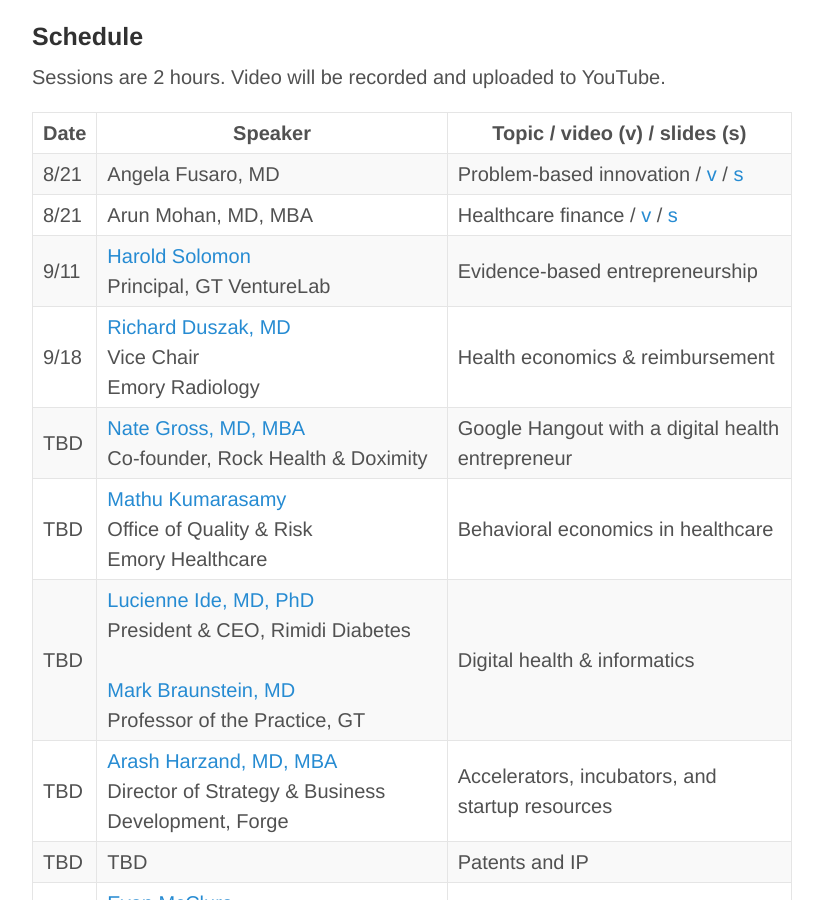
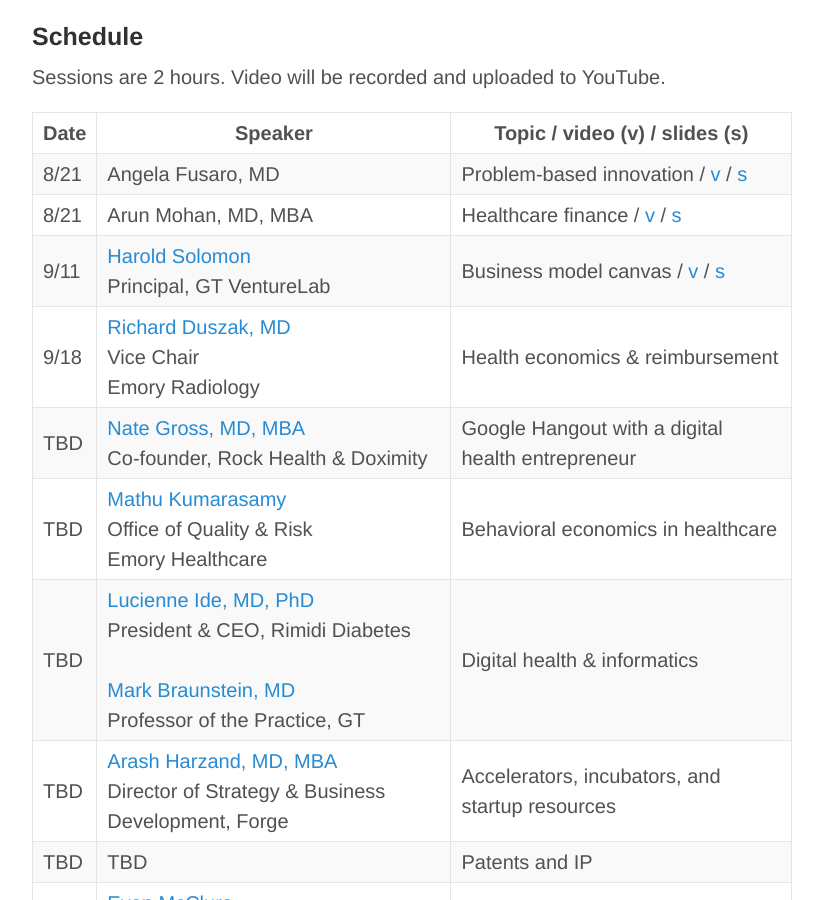
Before and after one commit to erikr/erikr.github.io, a Jekyll site: the page built from iemed.md, in a window 1280 px wide and 900 px high, scrolled down 1824 px. Shown: the whole window, without its empty margins (228-1051 px from the left). Built offline with Jekyll 4.4.1, drawn with Linux system fonts in a browser that asks for light colours; nearby versions of some CDN libraries.

Commit message:
added Harold's video

```diff
--- a/iemed.md
+++ b/iemed.md
@@ -60,7 +60,7 @@ Sessions are 2 hours. Video will be recorded and uploaded to YouTube.
 | --- | --- | --- |
 8/21 | Angela Fusaro, MD | Problem-based innovation / [v](https://www.youtube.com/watch?v=gN9Fg-bsEck) / [s](/assets/150821_fusaro_innovation.ppt)
 8/21 | Arun Mohan, MD, MBA | Healthcare finance / [v](https://www.youtube.com/watch?v=6MQ7H7gMEoc) / [s]()
-9/11 | [Harold Solomon](https://twitter.com/harold_solomon)<br>Principal, GT VentureLab | Evidence-based entrepreneurship
+9/11 | [Harold Solomon](https://twitter.com/harold_solomon)<br>Principal, GT VentureLab | Business model canvas / [v](https://www.youtube.com/watch?v=innVMU-6mCk) / [s]()
 9/18 |  [Richard Duszak, MD](https://twitter.com/RichDuszak)<br>Vice Chair<br>Emory Radiology | Health economics & reimbursement
 TBD | [Nate Gross, MD, MBA](https://twitter.com/ng)<br>Co-founder, Rock Health & Doximity | Google Hangout with a digital health entrepreneur
 TBD | [Mathu Kumarasamy](https://twitter.com/MathuKumarasamy)<br>Office of Quality & Risk<br>Emory Healthcare | Behavioral economics in healthcare
```
